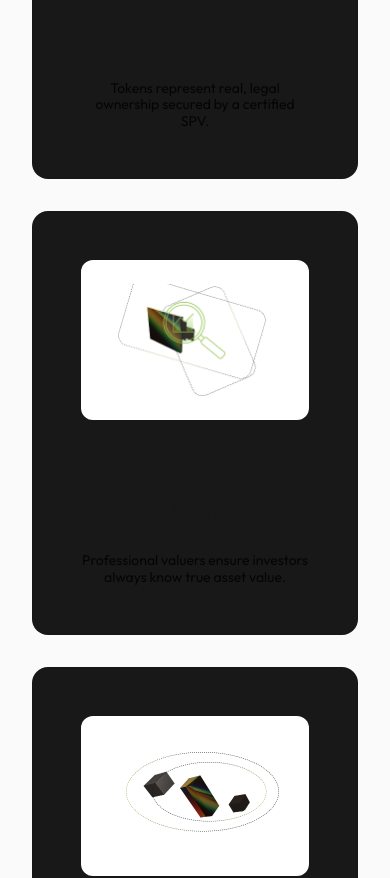
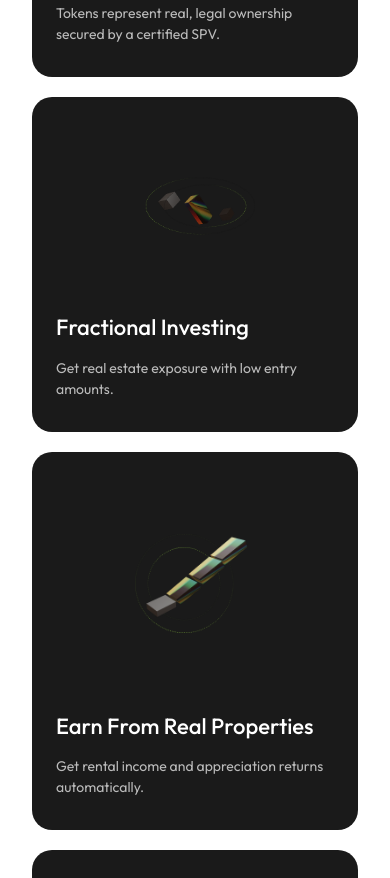
Before and after one commit to abdussalam-mustapha/lanfriq, a React (Vite) app in the folder frontend/lanfriq/: page / in a window 390 px wide. Shown: the part 1780-2658 px from the top of the page. Built offline with nearby package versions, Linux system fonts and the light colour scheme.

Commit message:
feat: build benefit section

```diff
--- a/frontend/lanfriq/src/components/sections/Features.css
+++ b/frontend/lanfriq/src/components/sections/Features.css
@@ -1,11 +1,11 @@
 .features {
-  background-color: var(--color-background-alt);
+  background-color: var(--color-background);
 }
 
 .features__header {
   text-align: center;
   max-width: 800px;
-  margin: 0 auto 100px;
+  margin: 0 auto 60px;
   display: flex;
   flex-direction: column;
   gap: 11px;
@@ -42,32 +42,67 @@
 .features__grid {
   display: grid;
   grid-template-columns: repeat(3, 1fr);
-  gap: 32px;
+  gap: 20px;
+  align-items: start;
 }
 
 .feature-card {
-  transition: all var(--transition-base);
+  background-color: #1a1a1a;
+  border-radius: 20px;
+  padding: 40px 32px;
+  display: flex;
+  flex-direction: column;
+  align-items: flex-start;
+  text-align: left;
+  border: none;
+  transition: transform var(--transition-base);
+  position: relative;
+  height: fit-content;
 }
 
 .feature-card:hover {
-  transform: translateY(-8px);
+  transform: translateY(-4px);
+}
+
+/* Fractional Investing card - shorter */
+.feature-card:nth-child(2) {
+  padding-top: 32px;
+  padding-bottom: 32px;
+}
+
+.feature-card:nth-child(2) .feature-card__image {
+  min-height: 160px;
+  margin-bottom: 24px;
+}
+
+/* NFT Ownership Receipt card - taller with overlap */
+.feature-card:nth-child(5) {
+  padding-top: 48px;
+  padding-bottom: 48px;
+  margin-top: -80px;
+  z-index: 2;
+}
+
+.feature-card:nth-child(5) .feature-card__image {
+  min-height: 240px;
+  margin-bottom: 32px;
 }
 
 .feature-card__image {
   width: 100%;
-  height: 200px;
+  min-height: 200px;
   display: flex;
   align-items: center;
   justify-content: center;
-  margin-bottom: var(--spacing-md);
-  background-color: var(--color-background);
-  border-radius: var(--radius-md);
-  padding: var(--spacing-md);
+  margin-bottom: 28px;
+  position: relative;
 }
 
 .feature-card__image img {
-  max-width: 100%;
-  max-height: 100%;
+  max-width: 180px;
+  max-height: 180px;
+  width: auto;
+  height: auto;
   object-fit: contain;
 }
 
@@ -75,38 +110,125 @@
   font-family: var(--font-outfit);
   font-size: 25px;
   font-weight: 500;
-  color: var(--color-text-primary);
+  line-height: 1.3;
+  color: #ffffff;
+  margin-bottom: 16px;
 }
 
 .feature-card__description {
   font-family: var(--font-outfit);
   font-size: 14px;
   font-weight: 400;
-  line-height: 16.80px;
-  color: var(--color-text-secondary);
+  line-height: 1.5;
+  color: rgba(255, 255, 255, 0.7);
+}
+
+/* Specific positioning for masonry layout */
+/* Row 1 */
+.feature-card:nth-child(1) {
+  grid-column: 1;
+}
+
+.feature-card:nth-child(2) {
+  grid-column: 2;
+}
+
+.feature-card:nth-child(3) {
+  grid-column: 3;
+}
+
+/* Row 2 */
+.feature-card:nth-child(4) {
+  grid-column: 1;
+}
+
+.feature-card:nth-child(5) {
+  grid-column: 2;
+}
+
+.feature-card:nth-child(6) {
+  grid-column: 3;
 }
 
 @media (max-width: 1024px) {
   .features__grid {
     grid-template-columns: repeat(2, 1fr);
+    grid-template-rows: auto;
+  }
+
+  .feature-card:nth-child(1) {
+    grid-column: 1;
+    grid-row: 1;
+  }
+
+  .feature-card:nth-child(2) {
+    grid-column: 2;
+    grid-row: 1;
+  }
+
+  .feature-card:nth-child(3) {
+    grid-column: 1;
+    grid-row: 2;
+  }
+
+  .feature-card:nth-child(4) {
+    grid-column: 2;
+    grid-row: 2;
+  }
+
+  .feature-card:nth-child(5) {
+    grid-column: 1;
+    grid-row: 3;
+  }
+
+  .feature-card:nth-child(6) {
+    grid-column: 2;
+    grid-row: 3;
   }
 
   .features__label-line {
     width: 100px;
+  }
+
+  .feature-card {
+    padding: 40px 28px;
   }
 }
 
 @media (max-width: 768px) {
   .features__grid {
     grid-template-columns: 1fr;
-    gap: var(--spacing-lg);
+    gap: 20px;
+  }
+
+  .feature-card:nth-child(n) {
+    grid-column: 1;
+    grid-row: auto;
   }
 
   .feature-card__image {
-    height: 160px;
+    min-height: 200px;
+  }
+
+  .feature-card__image::before {
+    width: 140px;
+    height: 140px;
+  }
+
+  .feature-card__image img {
+    max-width: 120px;
+    max-height: 120px;
   }
 
   .features__label-line {
     width: 50px;
   }
+
+  .feature-card {
+    padding: 32px 24px;
+  }
+
+  .feature-card__title {
+    font-size: 22px;
+  }
 }
--- a/frontend/lanfriq/src/components/sections/Features.jsx
+++ b/frontend/lanfriq/src/components/sections/Features.jsx
@@ -16,24 +16,24 @@ const Features = () => {
       description: 'Tokens represent real, legal ownership secured by a certified SPV.'
     },
     {
+      image: fractionalInvesting,
+      title: 'Fractional Investing',
+      description: 'Get real estate exposure with low entry amounts.'
+    },
+    {
+      image: earnFromRealProperties,
+      title: 'Earn From Real Properties',
+      description: 'Get rental income and appreciation returns automatically.'
+    },
+    {
       image: transparentValuation,
       title: 'Transparent Valuation',
       description: 'Professional valuers ensure investors always know true asset value.'
     },
     {
-      image: fractionalInvesting,
-      title: 'Fractional Investing',
-      description: 'Get real estate exposure with low entry amounts.'
-    },
-    {
       image: nftOwnershipReceipt,
       title: 'NFT Ownership Receipts',
       description: 'Instant, tamper-proof, and transferable proof of investment.'
-    },
-    {
-      image: earnFromRealProperties,
-      title: 'Earn From Real Properties',
-      description: 'Get rental income and appreciation returns automatically.'
     },
     {
       image: secureVerificationWorkflow,
@@ -43,7 +43,7 @@ const Features = () => {
   ]
 
   return (
-    <Section id="benefits" variant="alt" className="features">
+    <Section id="benefits" variant="default" className="features">
       <div className="features__header">
         <div className="features__label">
           <span className="features__label-line"></span>
@@ -55,13 +55,13 @@ const Features = () => {
 
       <div className="features__grid">
         {features.map((feature, index) => (
-          <Card key={index} variant="feature" className="feature-card">
+          <div key={index} className="feature-card">
             <div className="feature-card__image">
               <img src={feature.image} alt={feature.title} />
             </div>
             <h3 className="feature-card__title">{feature.title}</h3>
             <p className="feature-card__description">{feature.description}</p>
-          </Card>
+          </div>
         ))}
       </div>
     </Section>
```
